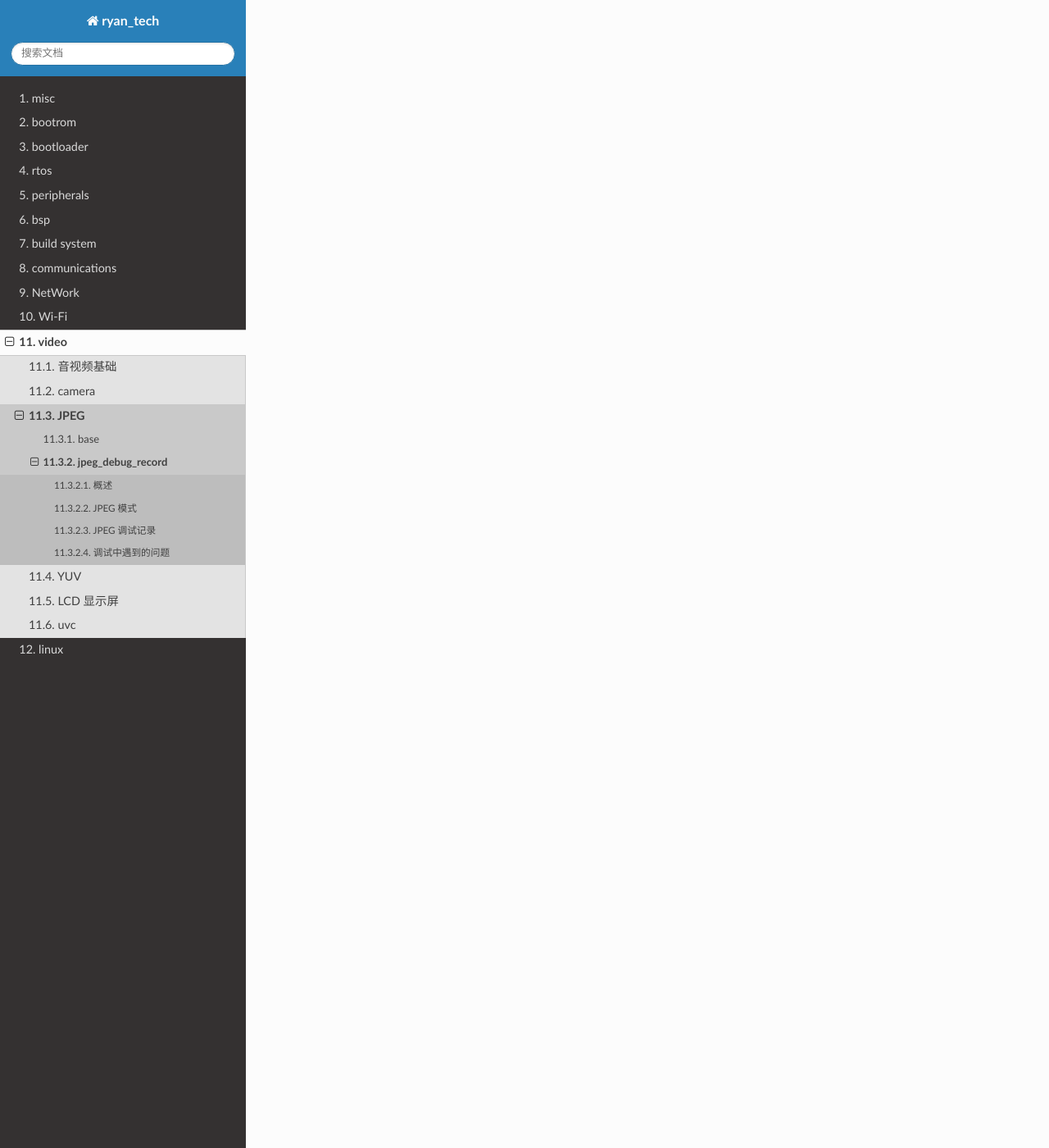
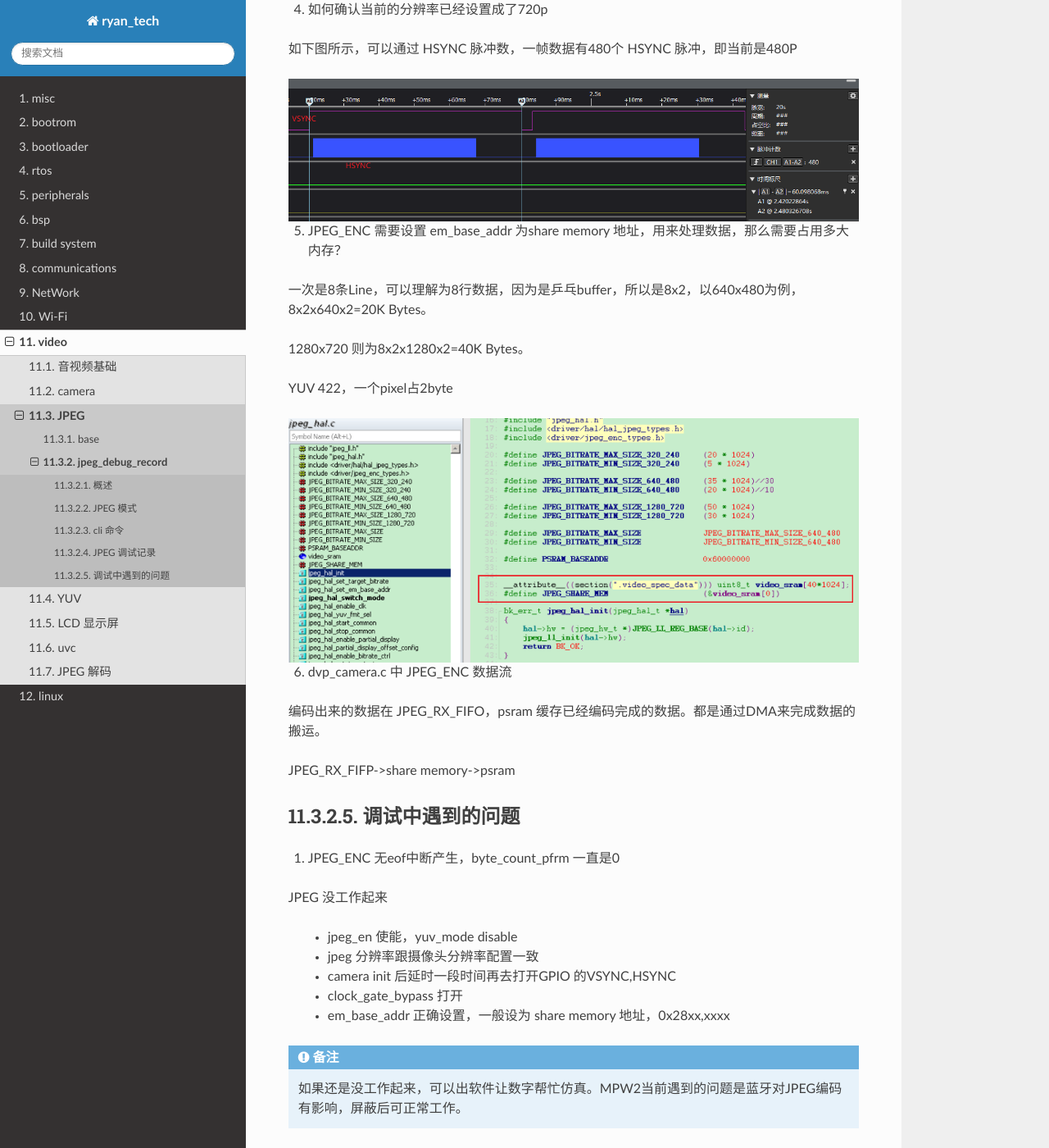
Before and after one commit to BlackTudou/tech_doc, a Sphinx documentation site: the page built from source/video/jpeg/jpeg_debug_record/index.rst, in a window 1280 px wide and 1400 px high, scrolled down 1727 px. Shown: the whole window at 82% size. Built offline with Sphinx 7.4.7 and the Read the Docs theme 2.0.0, drawn with Linux system fonts in a browser that asks for light colours; some of the changed text lies outside the part shown.

Commit message:
添加JPEG 解码

```diff
--- a/source/video/index.rst
+++ b/source/video/index.rst
@@ -12,7 +12,7 @@
  - 8 MB SiP PSRAM
 
 基本的硬件模块：
- - camera/sensor
+ - DVP camera/sensor
  - LCD
  - sd_card/SD
 
@@ -35,3 +34,4 @@
    yuv/index.rst
    lcd/index.rst
    uvc/index.rst
+   jpeg_dec/index.rst
--- a/source/video/jpeg/jpeg_debug_record/index.rst
+++ b/source/video/jpeg/jpeg_debug_record/index.rst
@@ -35,6 +35,16 @@
  - rx_fifo_data 一直变化
  - sof , eof 这两个中断都一直产生
 
+cli 命令
+========
+
+sensor->JPEG_ENC->JPEG_DEC->LCD
+
+.. code:: text
+
+   media dvp open
+   media lcd open
+
 JPEG 调试记录
 =====================
 
@@ -42,21 +52,63 @@
    - REG_0x7 byte_count_pfrm(bit[0:31]): the byte number of every frame，JPEG 正常工作起来后这个值会不停的变化
    - REG_0x5 rx_fifo_data(bit[0:31]): jpeg encoder output data, JPEG 正常工作起来后这个值也会不停的变化
 
+
 2. JPEG 配置
    - REG_0x4 eof_offset=0x20
    - REG_0xC
    - REG_0xD bit[1] video_byte_reverse=1
    - REG_0xD bit[8:15] x_pixel=40，bit[24:31] y_pixel=60 (320*480)
 
+
+3. 配置GC2145分辨率为 1280*720
+
+.. figure:: ../_static/set_ppi.png
+    :align: center
+    :alt: Images
+    :figclass: align-center
+
+
+4. 如何确认当前的分辨率已经设置成了720p
+
+如下图所示，可以通过 HSYNC 脉冲数，一帧数据有480个 HSYNC 脉冲，即当前是480P
+
+.. figure:: ../_static/HSYNC_CNT.png
+    :align: center
+    :alt: Images
+    :figclass: align-center
+
+
+5. JPEG_ENC 需要设置 em_base_addr 为share memory 地址，用来处理数据，那么需要占用多大内存？
+
+一次是8条Line，可以理解为8行数据，因为是乒乓buffer，所以是8x2，以640x480为例，8x2x640x2=20K Bytes。
+
+1280x720 则为8x2x1280x2=40K Bytes。
+
+YUV 422，一个pixel占2byte
+
+.. figure:: ../_static/set_em_base_addr.png
+    :align: center
+    :alt: Images
+    :figclass: align-center
+
+6. dvp_camera.c 中 JPEG_ENC 数据流
+
+编码出来的数据在 JPEG_RX_FIFO，psram 缓存已经编码完成的数据。都是通过DMA来完成数据的搬运。
+
+JPEG_RX_FIFP->share memory->psram
+
 调试中遇到的问题
 ===================
 
------------------------------------------
-byte_count_pfrm 一直是0
------------------------------------------
+1. JPEG_ENC 无eof中断产生，byte_count_pfrm 一直是0
 
 JPEG 没工作起来
- - jpeg_en 使能
+
+ - jpeg_en 使能，yuv_mode disable
  - jpeg 分辨率跟摄像头分辨率配置一致
  - camera init 后延时一段时间再去打开GPIO 的VSYNC,HSYNC
  - clock_gate_bypass 打开
+ - em_base_addr 正确设置，一般设为 share memory 地址，0x28xx,xxxx
+
+.. note::
+   如果还是没工作起来，可以出软件让数字帮忙仿真。MPW2当前遇到的问题是蓝牙对JPEG编码有影响，屏蔽后可正常工作。
--- a/source/video/yuv/yuv_debug_record/index.rst
+++ b/source/video/yuv/yuv_debug_record/index.rst
@@ -53,7 +53,10 @@
 YUV 中断
 ===========
 
-TODO
+YUV 中断
+
+ - sensor resolution error int：分辨率错误中断，sensor的数据错误
+ - TODO
 
 YUV partial 功能
 =====================
```
Also changed, not shown: other parts of source/video/index.rst (+1 -2 lines), other parts of source/video/jpeg/jpeg_debug_record/index.rst (+3 -3 lines), source/video/jpeg_dec/index.rst (added, +75 -0 lines), source/video/jpeg/_static/HSYNC_CNT.png (added), source/video/jpeg/_static/set_em_base_addr.png (added), source/video/jpeg/_static/set_ppi.png (added), source/video/jpeg_dec/_static/jpeg_dec_0x10.png (added), source/video/jpeg_dec/_static/jpeg_dec_0x380.png (added), source/video/jpeg_dec/_static/jpeg_dec_0x80.png (added), source/video/jpeg_dec/_static/jpeg_dec_0xa.png (added).
